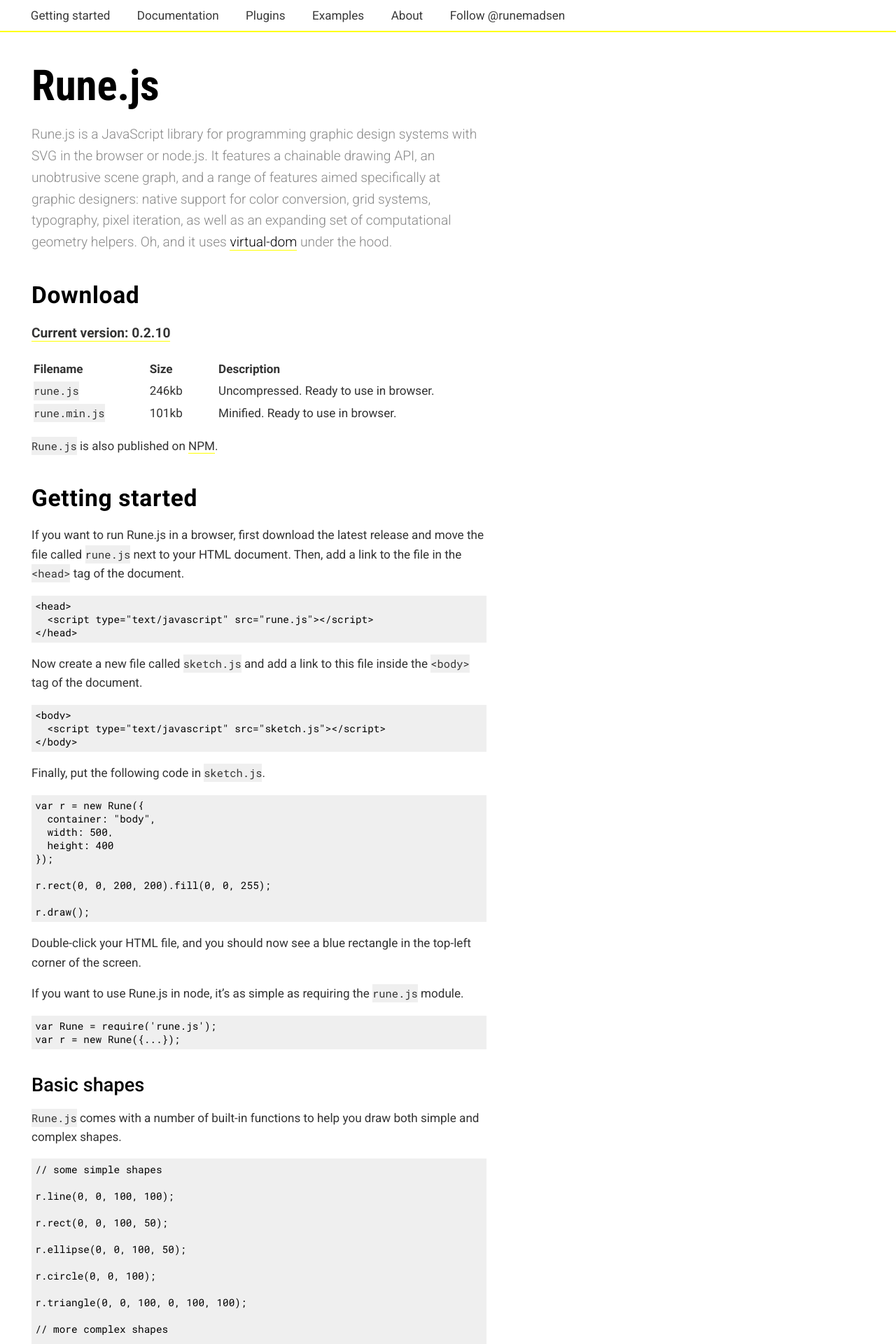
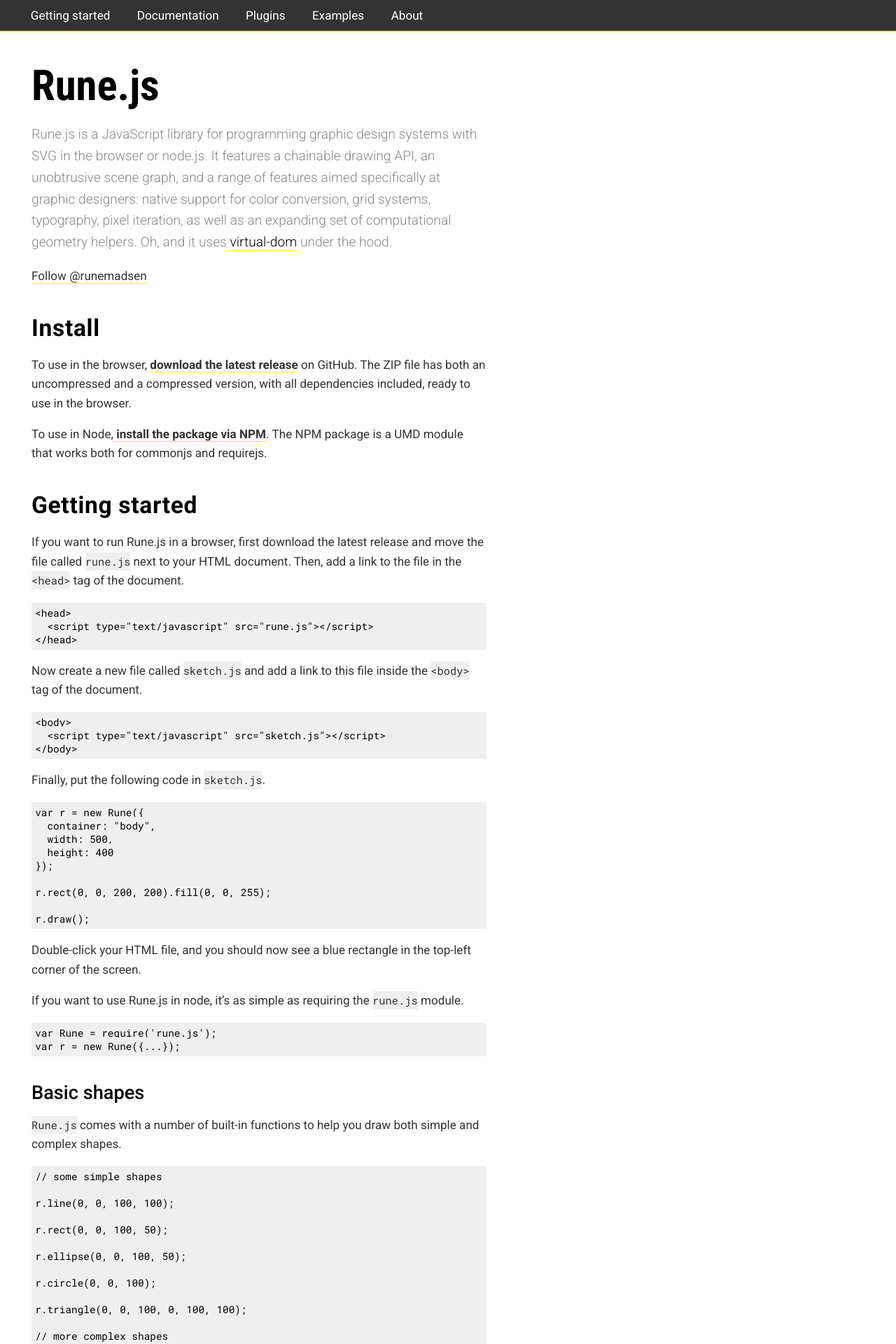
Before and after one commit to runemadsen/rune.js, a Jekyll site: the page built from index.md, in a window 1280 px wide. Shown: the top 1920 px of the page at 70% size. Built offline with Jekyll 4.4.1, drawn with Linux system fonts in a browser that asks for light colours; nearby versions of some CDN libraries; comment, search, counter and statistics services are not loaded.

Commit message:
updating a few things

```diff
--- a/_layouts/default.html
+++ b/_layouts/default.html
@@ -40,7 +40,6 @@
         <li><a href="plugins.html">Plugins</a></li>
         <li><a href="http://printingcode.runemadsen.com/examples/">Examples</a></li>
         <li><a href="about.html">About</a></li>
-        <li><a href="https://twitter.com/runemadsen" class="twitter-follow-button" data-show-count="false">Follow @runemadsen</a></li>
       </ul>
     </header>
 
--- a/_sass/_layout.scss
+++ b/_sass/_layout.scss
@@ -19,7 +19,9 @@
 // --------------------------------------------------------
 
 header {
+  background-color: #333;
   border-bottom: 2px solid $yellow;
+  -webkit-font-smoothing: antialiased;
 
   ul {
     text-align: center;
@@ -32,7 +34,7 @@
       display: inline-block;
 
       a {
-        color: #3A3A3A;
+        color: white;
         border: none;
       }
 
@@ -59,7 +61,7 @@
 // --------------------------------------------------------
 
 #toc {
-
+  background-color: #F9F9F9;
   display: none;
   position: absolute;
   left: 750px;
@@ -82,14 +84,11 @@
 
       // second level
       ul {
-        font-size:1rem;
+        font-size:0.9rem;
         border: none;
         li {
           border: none;
-          padding: 0.1em 0.5em;
-          a {
-            color: #8A8A8A;
-          }
+          padding: 0.05em 0.5em;
         }
       }
     }
--- a/index.md
+++ b/index.md
@@ -7,17 +7,14 @@
 
 Rune.js is a JavaScript library for programming graphic design systems with SVG in the browser or node.js. It features a chainable drawing API, an unobtrusive scene graph, and a range of features aimed specifically at graphic designers: native support for color conversion, grid systems, typography, pixel iteration, as well as an expanding set of computational geometry helpers. Oh, and it uses [virtual-dom](https://github.com/Matt-Esch/virtual-dom) under the hood.
 
+<a href="https://twitter.com/runemadsen" class="twitter-follow-button" data-show-count="false">Follow @runemadsen</a>
 
-## Download
 
-**[Current version: 0.2.10](https://github.com/runemadsen/rune.js/releases/latest)**
+## Install
 
-| Filename               | Size   | Description   |
-| ---------------------- | ------ | ------------- |
-| `rune.js`     | 246kb  | Uncompressed. Ready to use in browser. |
-| `rune.min.js` | 101kb  | Minified. Ready to use in browser. |
+To use in the browser, [**download the latest release**](https://github.com/runemadsen/rune.js/releases/latest) on GitHub. The ZIP file has both an uncompressed and a compressed version, with all dependencies included, ready to use in the browser.
 
-`Rune.js` is also published on [NPM](https://www.npmjs.com/package/rune.js).
+To use in Node, [**install the package via NPM**](https://www.npmjs.com/package/rune.js). The NPM package is a UMD module that works both for commonjs and requirejs.
 
 ## Getting started
 
```
Also changed, not shown: documentation.md (+4 -0 lines).
